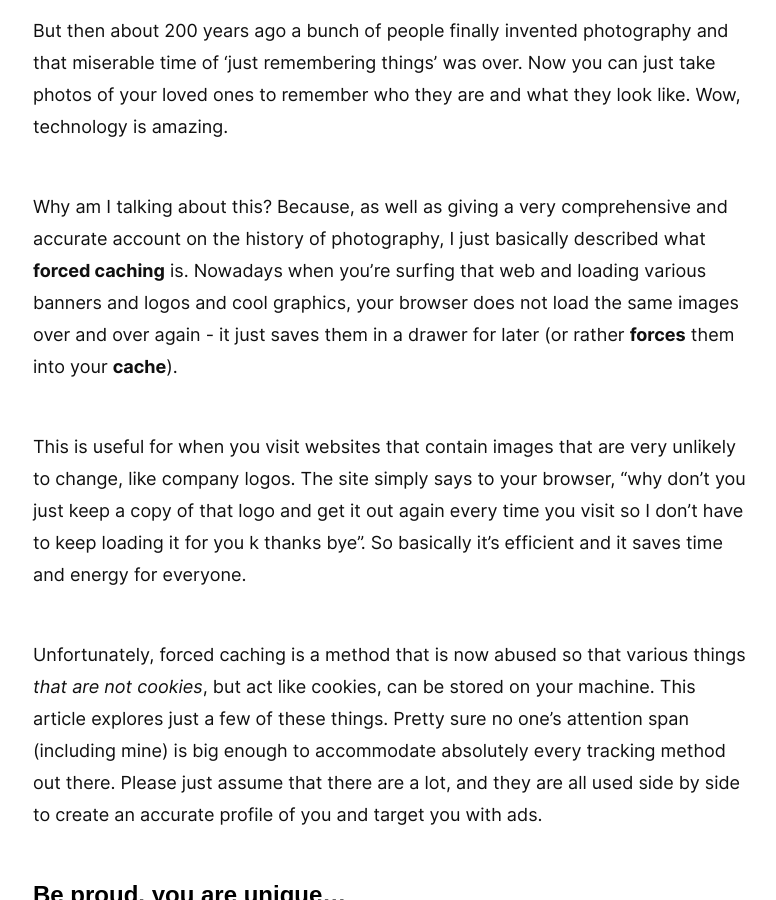
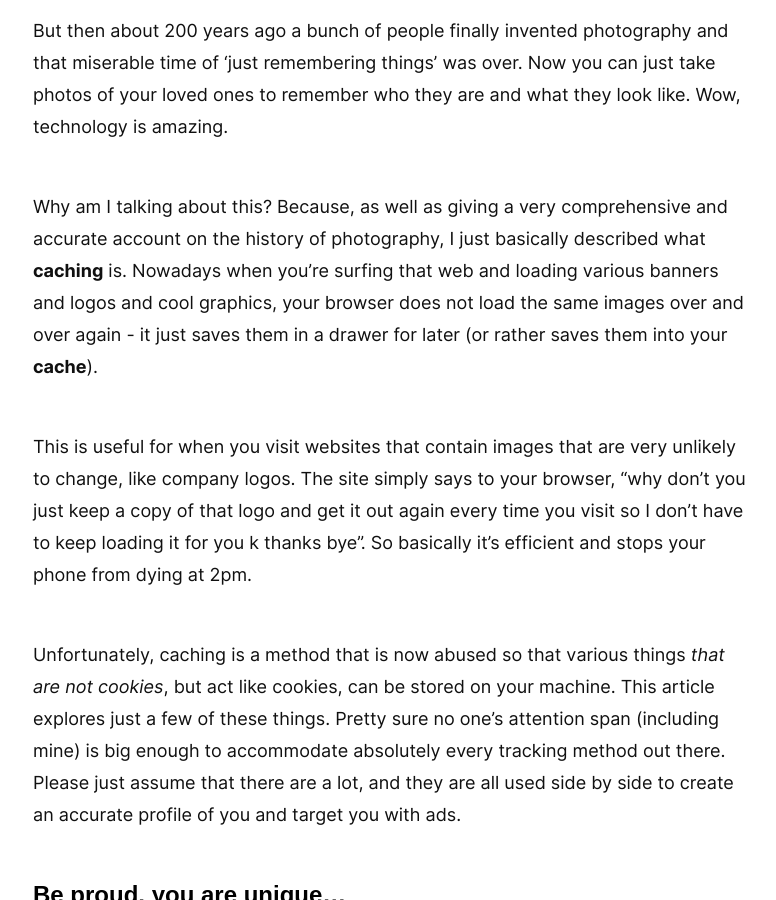
Before and after one commit to metomic/blog, a Jekyll site: the page built from _posts/2019-04-23-cookies-are-a-perfect-and-irresistible-distraction-from-other-bad-things.md, in a window 1280 px wide and 900 px high, scrolled down 1500 px. Shown: the whole window, without its empty margins (247-1023 px from the left). Built offline with Jekyll 4.4.1, drawn with Linux system fonts in a browser that asks for light colours; some of the changed text lies outside the part shown.

Commit message:
Update 2019-04-23-cookies-are-a-perfect-and-irresistible-distraction-from-other-bad-things.md

```diff
--- a/_posts/2019-04-23-cookies-are-a-perfect-and-irresistible-distraction-from-other-bad-things.md
+++ b/_posts/2019-04-23-cookies-are-a-perfect-and-irresistible-distraction-from-other-bad-things.md
@@ -10,33 +10,35 @@
 ---
 ## While you've been having fun blocking cookies, advertising networks have been developing fierce alternatives...
 
-Hopefully you know by now that cookies are just a form of 21st century surveillance. If you've never thought about cookies in that way before, it's fine. Just remember: you are served cookies basically all the time, and they can track your browsing behaviours, painting a very accurate picture of who you are. [Chomp on this delicious article to learn more, if you want.](https://blog.metomic.io/main/2019/04/09/help-i-dont-know-what-cookies-are.html)
+Hopefully you know by now that, in part, cookies are a form of 21st century surveillance. If you've never thought about cookies in that way before, it's fine. Just remember: you are served cookies basically all the time, and they can track your browsing behaviours, painting a very accurate picture of who you are. [Chomp on this delicious article to learn more, if you want.](https://blog.metomic.io/main/2019/04/09/help-i-dont-know-what-cookies-are.html)
 
 Please don't let cookies take up more than about 5% of brain energy in your privacy-focused mind. They are a terrible distraction from all the other methods used by advertisers to build up a profile of who you are and what you might like to buy.
 
-## Forced Caching: take a photo, it'll last longer
+## Caching: take a photo, it'll last longer
 
 Do you remember the olden days where if you were ever walking around and you saw like a really cool tree or sunset or something you couldn't just take a photo. You'd have to actually harness the power of your brain and commit the cool tree or sunset to your memory. And if you couldn't remember it, you'd just have to go back to where you found it if you ever wanted to see it again. God, what a stupid time to be alive.
 
 But then about 200 years ago a bunch of people finally invented photography and that miserable time of 'just remembering things' was over. Now you can just take photos of your loved ones to remember who they are and what they look like. Wow, technology is amazing.
 
-Why am I talking about this? Because, as well as giving a very comprehensive and accurate account on the history of photography, I just basically described what **forced caching** is. Nowadays when you're surfing that web and loading various banners and logos and cool graphics, your browser does not load the same images over and over again - it just saves them in a drawer for later (or rather **forces** them into your **cache**).
+Why am I talking about this? Because, as well as giving a very comprehensive and accurate account on the history of photography, I just basically described what **caching** is. Nowadays when you're surfing that web and loading various banners and logos and cool graphics, your browser does not load the same images over and over again - it just saves them in a drawer for later (or rather saves them into your **cache**).
 
-This is useful for when you visit websites that contain images that are very unlikely to change, like company logos. The site simply says to your browser, "why don't you just keep a copy of that logo and get it out again every time you visit so I don't have to keep loading it for you k thanks bye". So basically it's efficient and it saves time and energy for everyone.
+This is useful for when you visit websites that contain images that are very unlikely to change, like company logos. The site simply says to your browser, "why don't you just keep a copy of that logo and get it out again every time you visit so I don't have to keep loading it for you k thanks bye". So basically it's efficient and stops your phone from dying at 2pm.
 
-Unfortunately, forced caching is a method that is now abused so that various things *that are not cookies*, but act like cookies, can be stored on your machine. This article explores just a few of these things. Pretty sure no one's attention span (including mine) is big enough to accommodate absolutely every tracking method out there. Please just assume that there are a lot, and they are all used side by side to create an accurate profile of you and target you with ads.
+Unfortunately, caching is a method that is now abused so that various things *that are not cookies*, but act like cookies, can be stored on your machine. This article explores just a few of these things. Pretty sure no one's attention span (including mine) is big enough to accommodate absolutely every tracking method out there. Please just assume that there are a lot, and they are all used side by side to create an accurate profile of you and target you with ads.
 
 ## Be proud, you are unique...
 
 Have you ever done a personality quiz? You go to a really 'high quality' website like Buzzfeed, answer a bunch of seemingly random, nonsensical questions, and then they tell you what kind of person you are.
 
-Well, this is what the whole of the internet is doing with you basically all the time. Except, it's not asking questions, it's just taking information. And instead of the results being totally inconsequential and only funny for five seconds, they are disturbingly accurate and a gross invasion of privacy. GREAT so let's begin our involuntary quiz: *Use the internet for five minutes and we'll tell you exactly what kind of user you are.*
+Well, this is what the whole of the internet is doing with you basically all the time. Except it's asking about what you do, it's just watching what you do
+
+ Except, it's not asking questions, it's just taking information. And instead of the results being totally inconsequential and only funny for five seconds, they are disturbingly accurate and a gross invasion of privacy. GREAT so let's begin our involuntary quiz: *Use the internet for five minutes and we'll tell you exactly what kind of user you are.*
 
 *Beep beep boop* you just visited treerank.bark (you know... where you go to rank trees when you're bored) and they just forced an image into your cache. Your browser did not notice or care, because this is standard internet practice.
 
 *Secret beep* oh my, this cached image looks like it's nothing to do with treerank.bark. It has no trees in it, and it's nowhere to be found on the site. It's literally just in your browser's cache. You know... *secretly*. Why cache an image that isn't even visible on the site? Why does your browser need to do that?
 
-Ha, it doesn't. It's all a big convoluted TRICK. Treerank.bark have employed the awesome power of *extremely simple* technology which has been around for over a decade to produce an image of randomly generated colours. Meaningless and basically invisible to you, but extremely useful for treerank.bark. Useful like this:
+Ha, it doesn't. It's all a big convoluted TRICK. Treerank.bark have employed the awesome power of *extremely simple* technology which has been around *since the beginning of the internet* to produce an image of randomly generated colours. Meaningless and basically invisible to you, but extremely useful for treerank.bark. Useful like this:
 
 1. The image was generated just for you
 2. It's very random and detailed, so it's highly likely that it is entirely unique
@@ -45,6 +47,8 @@
 That means, any time you do anything with trees on the internet (treerank.bark own all trees on the internet - don't question it), they will know that **it's you doing it.** Sure, it may be totally anonymised, but that doesn't matter. All treerank.bark care about is: *oh damn this user really likes maple. They're a total "Phoebe" - fake vegan; has secretly bought many furs. Sell them some patio furniture - do it DO IT.*
 
 So if you visit treerank.bark again, their server will see your specially generated image and know that it is you (the... "Phoebe" kind of user). The way that they match a complex, randomly generated image of colours with one specific user is via **hashing**.
+
+At this point I will remind you that this method to track you (and all the others) are employed when/if you block cookies. Using cookies is easier for those who want do all this tracking. But a lot of us are blocking them now, so these more devious and complex methods need to be employed in order to achieve the same tracking results.
 
 ## Okay but just... what is hashing again?
 
@@ -112,7 +116,7 @@
 
 Right so you've logged off of treerank.bark now - tree ranking is super addictive and you are trying desperately to limit your usage to just four hours a day (I know, it's hard... stay strong). Now you're back on buystuff.shop to buy the things that are missing from your life. You decide to do this incognito because you don't want every corporation out there knowing what kind of stuff you like to buy.
 
-Slipping into incognito mode right now is actually totally futile. Buystuff.shop already have you down as a "Joey" (always has lube in their shopping basket). All incognito/private mode does is block cookies - it does nothing with images that have been forced into your cache.
+Slipping into incognito mode right now is actually totally futile. Buystuff.shop already have you down as a "Joey" (always has lube in their shopping basket). Incognito/private mode blocks cookies, sure. But it certainly does not stop the rendering of a canvas image. Allow me to explain...
 
 So yeah, you're having fun 'being private' in incognito mode, all the while buystuff.shop have read your **canvas fingerprint** in order to target you with 'relevant advertising' (gosh yes, I actually do quite like adverts as long as they're *relevant*).
 
@@ -207,9 +211,7 @@
 
 ![](/images/nofrills.png)
 
-Using privacy tools in tandem such as [Privacy Badger](https://www.eff.org/privacybadger) and [Ublock Origin](https://en.wikipedia.org/wiki/UBlock_Origin) have known to be fairly effective. For instance, Privacy Badger will disable canvas rendering, but only on sites that try to render a canvas from a **third party.** In other words, it takes a smarter approach to blocking things. These tools also have manual controls that you can fine tune to your liking.
-
-Another tip is to blend in as much as possible by not being a total "Rachael". Ironically, when it comes to fingerprinting, I'd recommend not using Firefox (technically more secure, but only used by 6.2% of internet folk) and sticking with Chrome (owned by Google, but they are used by 62.9% of the internet, so...).
+Using privacy tools in tandem such as [Privacy Badger](https://www.eff.org/privacybadger) and [Ublock Origin](https://en.wikipedia.org/wiki/UBlock_Origin) have known to be fairly effective. For instance, Privacy Badger will disable canvas rendering, but only on sites that try to render a canvas from a **third party.** In other words, it takes a smarter approach to blocking things. These tools also have manual controls that you can fine tune to your liking. Also, consider switching to more secure browsers such as Firefox or Brave.
 
 With these kinds of tracking, the trick is narrowing user types down as much as possible, and using all methods together. Remember that all these methods do not employ scary new technologies - just scary new ways of using already existing technologies.
 
```
Also changed, not shown: other parts of _posts/2019-04-23-cookies-are-a-perfect-and-irresistible-distraction-from-other-bad-things.md (+4 -4 lines).
